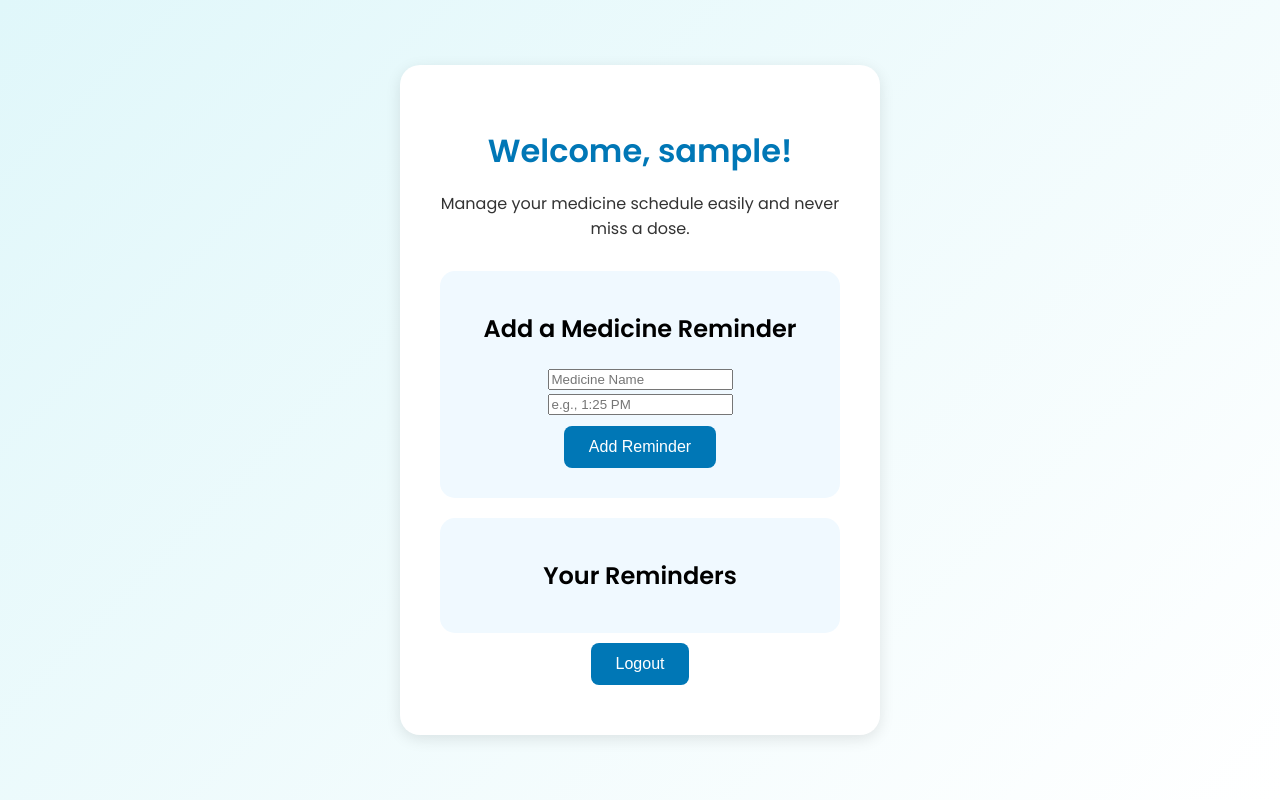
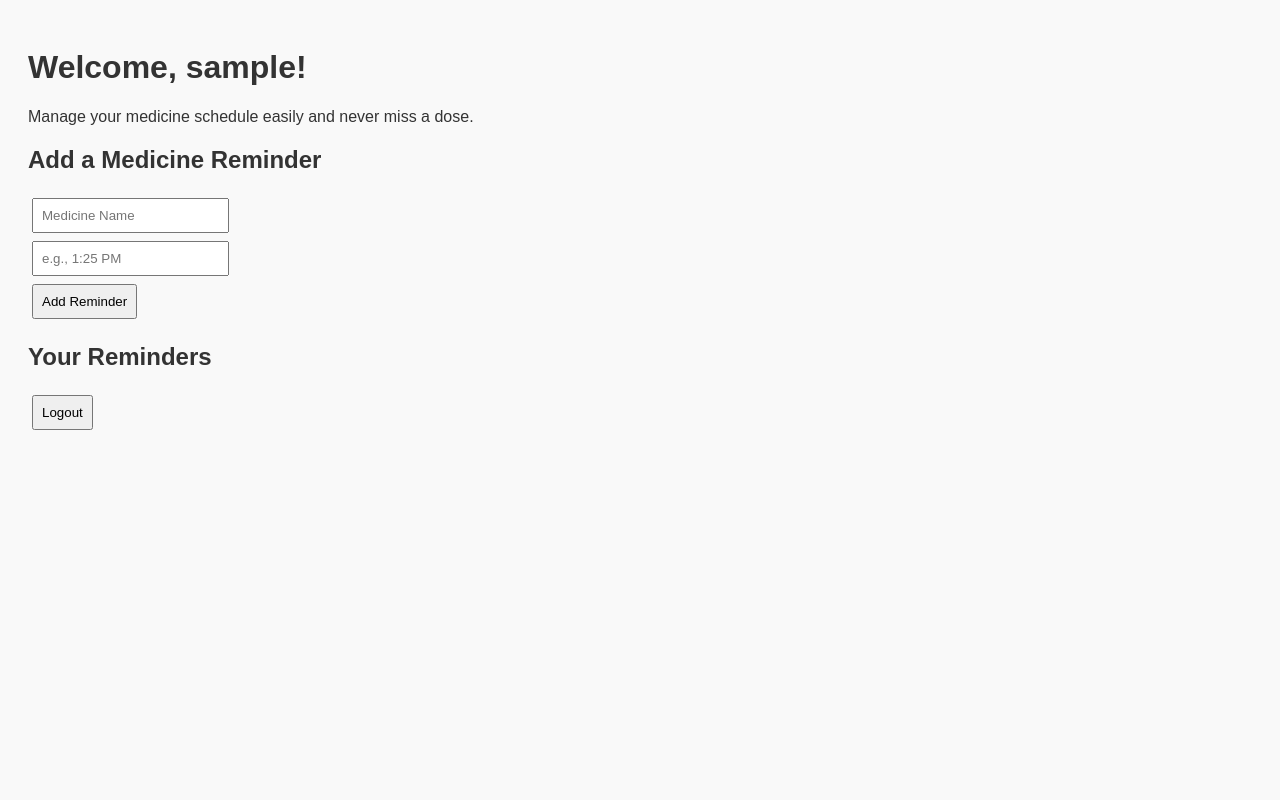
Before and after one commit to vrundakamboj/medicine_reminder_project, a Flask app: a page that uses templates/reminder.html in a window 1280 px wide. Run offline with Flask 3, Linux system fonts and the light colour scheme.

Commit message:
Update style.css

```diff
--- a/static/style.css
+++ b/static/style.css
@@ -1,84 +1,24 @@
-/* General body styling */
 body {
-    font-family: 'Poppins', sans-serif;
-    background: linear-gradient(135deg, #e0f7fa, #ffffff);
-    margin: 0;
-    height: 100vh;
-    display: flex;
-    justify-content: center;
-    align-items: center;
+  font-family: Arial;
+  background: #f9f9f9;
+  padding: 20px;
+  color: #333;
 }
-
-/* Main container */
-.container {
-    text-align: center;
-    background-color: #ffffff;
-    padding: 40px;
-    border-radius: 20px;
-    box-shadow: 0px 4px 15px rgba(0, 0, 0, 0.1);
-    width: 90%;
-    max-width: 400px;
+form {
+  margin-bottom: 20px;
 }
-
-/* Heading and paragraph */
-h1 {
-    color: #0077b6;
-    margin-bottom: 10px;
+input, button {
+  padding: 8px;
+  margin: 4px;
 }
-
-p {
-    color: #333;
-    margin-bottom: 30px;
-    font-size: 16px;
+ul {
+  list-style-type: none;
+  padding: 0;
 }
-
-/* Buttons */
-button {
-    background-color: #0077b6;
-    color: white;
-    border: none;
-    padding: 12px 25px;
-    border-radius: 8px;
-    font-size: 16px;
-    margin: 10px;
-    cursor: pointer;
-    transition: 0.3s ease;
+.messages li.success { color: green; }
+.messages li.error { color: red; }
+.delete-btn {
+  color: red;
+  margin-left: 10px;
+  text-decoration: none;
 }
-
-button:hover {
-    background-color: #023e8a;
-}
-
-/* Links under buttons */
-a {
-    text-decoration: none;
-    color: white;
-}
-
-/* Reminder sections */
-.reminder-form, .reminder-list {
-    margin-top: 20px;
-    background-color: #f0f9ff;
-    border-radius: 15px;
-    padding: 20px;
-}
-
-ul {
-    list-style-type: none;
-    padding: 0;
-}
-
-li {
-    background: #caf0f8;
-    margin: 8px 0;
-    padding: 10px;
-    border-radius: 8px;
-    font-size: 16px;
-}
-
-/* Error message styling */
-.error {
-    color: #d90429;
-    font-weight: bold;
-    margin-bottom: 10px;
-}
```
